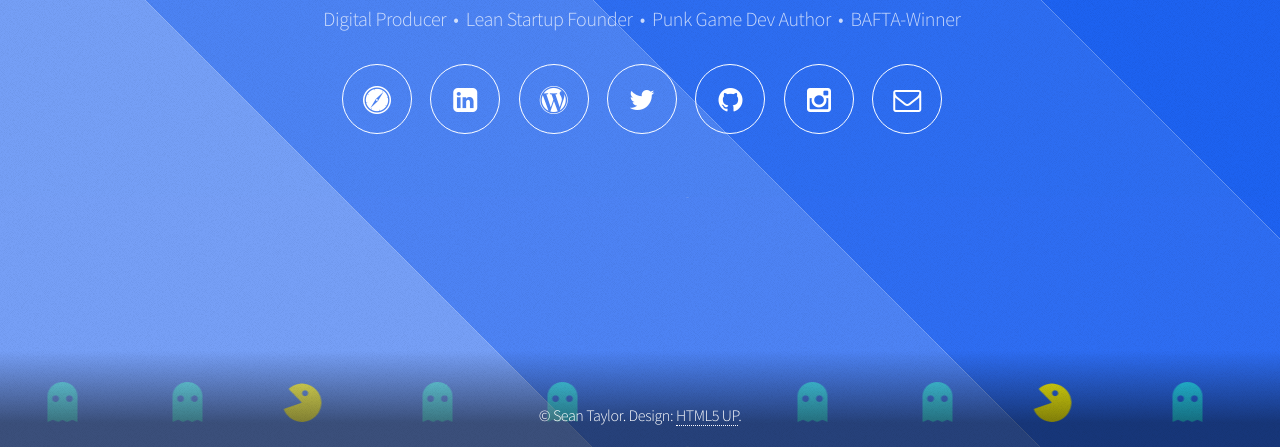
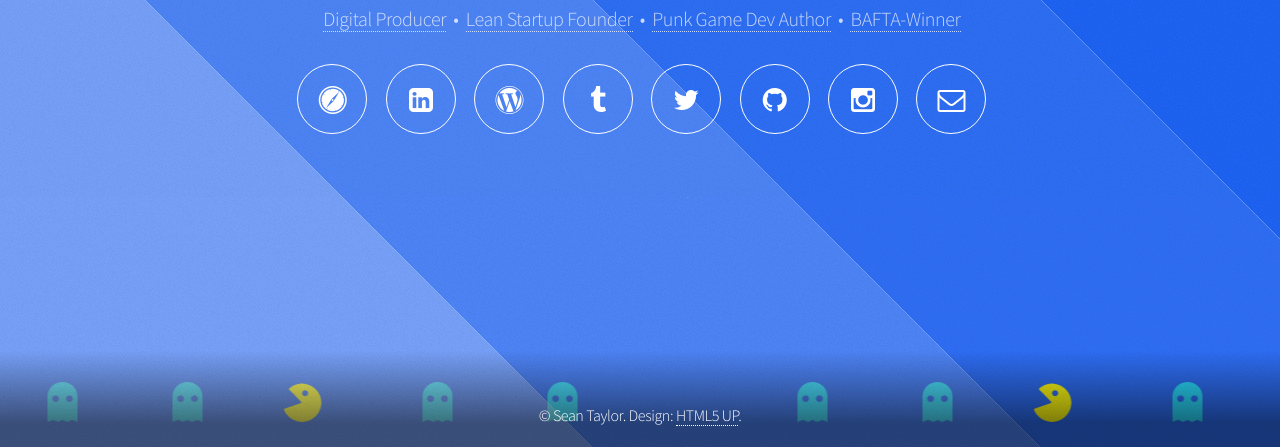
Before and after one commit to kwangchow/kwangchow.github.io, a plain HTML site: page index.html in a window 1280 px wide. Shown: the part 353-800 px from the top of the page. Drawn offline with Linux system fonts and the light colour scheme.

Commit message:
Added Tumblr icon and text links

```diff
--- a/index.html
+++ b/index.html
@@ -25,12 +25,13 @@
 				<!-- Header -->
 					<header id="header">
 						<h1>Sean Taylor</h1>
-						<p>Digital Producer &nbsp;&bull;&nbsp; Lean Startup Founder  &nbsp;&bull;&nbsp; Punk Game Dev Author &nbsp;&bull;&nbsp; BAFTA-Winner</p>
+						<p><a href="https://ae.linkedin.com/in/mrseantaylor">Digital Producer</a> &nbsp;&bull;&nbsp; <a href="http://theproducers.work">Lean Startup Founder</a>  &nbsp;&bull;&nbsp; <a href="http://leangamedev.co">Punk Game Dev Author</a> &nbsp;&bull;&nbsp; <a href="http://www.bafta.org/scotland/awards/ceremony/nominees-winners/british-academy-scotland-awards-winners-in-2011#jump10">BAFTA-Winner</a></p>
 						<nav>
 							<ul>
 								<li><a href="http://theproducers.work" class="icon fa-safari"><span class="label">The Producers</span></a></li>
 								<li><a href="https://ae.linkedin.com/in/mrseantaylor" class="icon fa-linkedin-square"><span class="label">LinkedIn</span></a></li>
 								<li><a href="http://mrseantaylor.wordpress.com" class="icon fa-wordpress"><span class="label">Wordpress</span></a></li>
+								<li><a href="http://tumblr.sean-taylor.me" class="icon fa-tumblr"><span class="label">Tumblr</span></a></li>
 								<li><a href="https://twitter.com/kwangchow" class="icon fa-twitter"><span class="label">Twitter</span></a></li>
 								<li><a href="https://github.com/kwangchow/" class="icon fa-github"><span class="label">Github</span></a></li>
 								<li><a href="https://instagram.com/kwangchow/" class="icon fa-instagram"><span class="label">Instagram</span></a></li>
```
